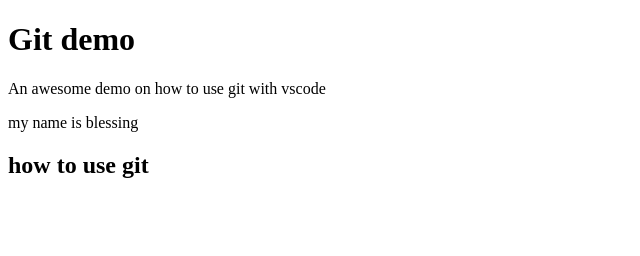
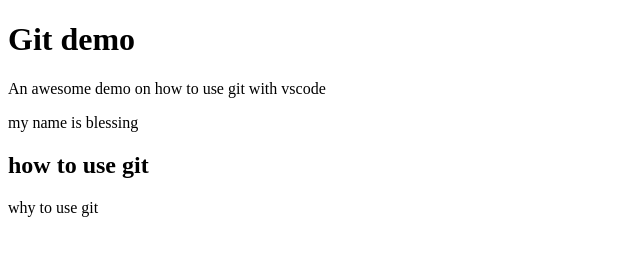
Before and after one commit to Blessing719/git-demo, a plain HTML site: page index.html in a window 1280 px wide. Shown: the whole page, without its empty margins (0-640 px from the left). Drawn offline with Linux system fonts and the light colour scheme.

Commit message:
added why to use git

```diff
--- a/index.html
+++ b/index.html
@@ -11,6 +11,7 @@
   <p>my name is blessing</p>
 
   <h2>how to use git</h2>
+  <p>why to use git</p>
 
 </body>
 </html>
```
